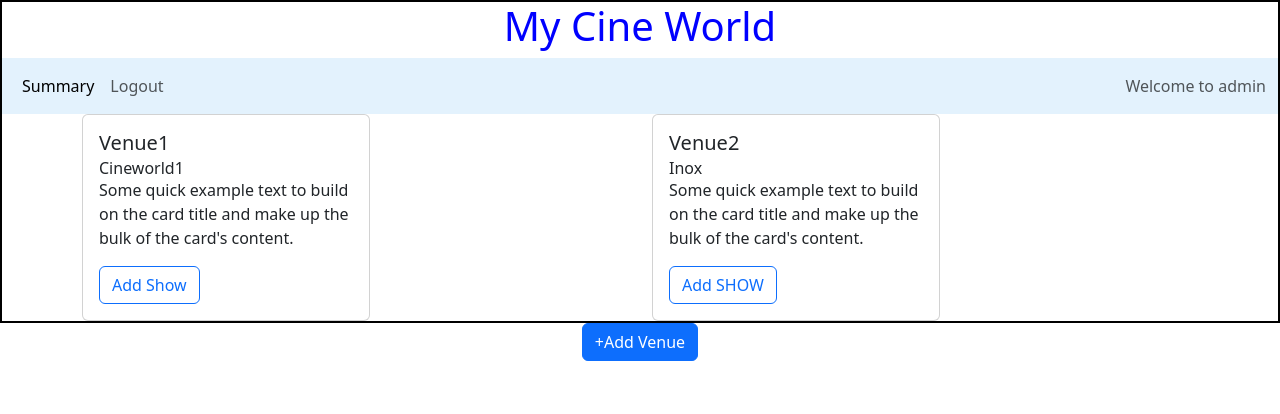
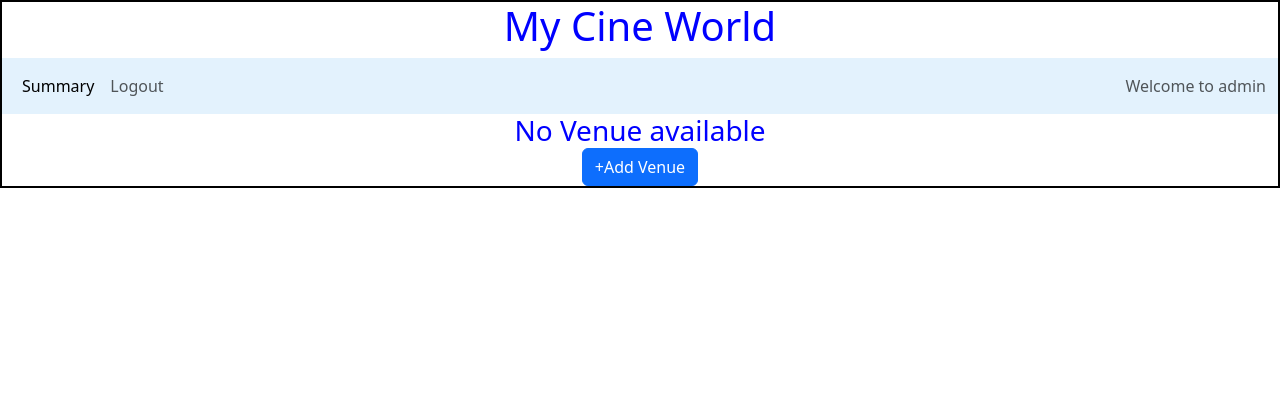
Before and after one commit to rahulpds24/_mad1_24sep24_project, a Flask app: template templates/admin_dashboard.html in a window 1280 px wide. Shown: the top 414 px of the page. Run offline with Flask 3, Linux system fonts and the light colour scheme; the template is opened without the code that fills it, so the values that code supplies are empty.

Commit message:
10th_jan_part4_38_min

```diff
--- a/templates/admin_dashboard.html
+++ b/templates/admin_dashboard.html
@@ -1,42 +1,25 @@
-<!DOCTYPE html>
-<html lang="en">
-<head>
-    <link rel="stylesheet" href="/static/styles/main.css">
-    <link href="https://cdn.jsdelivr.net/npm/bootstrap@5.3.3/dist/css/bootstrap.min.css" rel="stylesheet" integrity="sha384-QWTKZyjpPEjISv5WaRU9OFeRpok6YctnYmDr5pNlyT2bRjXh0JMhjY6hW+ALEwIH" crossorigin="anonymous">
-    <title>Admin Dashboard</title>
-</head>
-<body>
-    <div class="my_container">
-        <div class="center"><h1>My Cine World</h1></div>
-        <div class="my_pannel">
-            <nav class="navbar navbar-expand-lg navbar-light" style="background-color: #e3f2fd;">
-                <div class="container-fluid">
-
-                  <div class="collapse navbar-collapse" id="navbarText">
-                    <ul class="navbar-nav me-auto mb-2 mb-lg-0">
-                      <li class="nav-item">
-                        <a class="nav-link active" aria-current="page" href="#">Summary</a>
-                      </li>
-                      <li class="nav-item">
-                        <a class="nav-link" href="#">Logout</a>
-                      </li>
-
-                    </ul></div>
-                    <span class="navbar-text">
-                      Welcome to admin
-                    </span>
-                  </div>
-                </div>
-              </nav>
+{%extends "admin_layout.html"%}   <!--inherited all nav feature-->
+{%block content%}
               <div class="container">
+                {%if theatres%}
                 <div class="row">
+                    {%for theatre in theatres%}
                   <div class="col">
                     <!-- venue1 card here -->
                     <div class="card" style="width: 18rem;">
                         <div class="card-body">
-                          <h5 class="card-title">Venue1</h5>
-                          <h6 class="card-subtitle">Cineworld1</h6>
-                          <p class="card-text">Some quick example text to build on the card title and make up the bulk of the card's content.</p>
+                          <h5 class="card-title">{{theatre.name}}</h5>
+                          <h6 class="card-subtitle mb-2 text-muted">{{theatre.location}}</h6>
+                          {%if theatre.shows%}
+                          <table>
+                            <tr><th>ID</th><th>Name</th><th>Date/Time</th></tr>
+                            {%for show in theatre.shows%}
+                            <tr><th>{{show.id}}</th><th>{{show.name}}</th><th>{{show.date_time}}</th></tr>
+                            {%endfor%}
+                          </table>
+                          {%else%}
+                          <p>Now Shoe here</p>
+                          {%endif%}
                           <button type="button" class="btn btn-outline-primary">Add Show</button>
                         </div>
 
@@ -44,26 +27,13 @@
 
                     <!-- end of venue1 -->
                   </div>
-                  <div class="col">
-                    <!-- venue2 card here -->
-                    <div class="card" style="width: 18rem;">
-                        <div class="card-body">
-                          <h5 class="card-title">Venue2</h5>
-                          <h6 class="card-subtitle">Inox</h6>
-                          <p class="card-text">Some quick example text to build on the card title and make up the bulk of the card's content.</p>
-                          <button type="button" class="btn btn-outline-primary">Add SHOW</button>
-                        </div>
-
-                      </div>
-
-                    <!-- end of venue2 -->
-                  </div>
+               {%endfor%}
 
                 </div>
+                {%else%}
+                <h3 class="center">No Venue available</h3>
+                {%endif%}
+                </div>
+                <div class="center"><button type="button" class="btn btn-primary">+Add Venue</button>
               </div>
-        </div>
-        <div class="center">
-        <button type="button" class="btn btn-primary">+Add Venue</button></div>
-    </div>
-</body>
-</html>
+              {%endblock%}
--- /dev/null
+++ b/templates/admin_layout.html
@@ -0,0 +1,38 @@
+<!DOCTYPE html>
+<html lang="en">
+<head>
+    <link rel="stylesheet" href="/static/styles/main.css">
+    <link href="https://cdn.jsdelivr.net/npm/bootstrap@5.3.3/dist/css/bootstrap.min.css" rel="stylesheet" integrity="sha384-QWTKZyjpPEjISv5WaRU9OFeRpok6YctnYmDr5pNlyT2bRjXh0JMhjY6hW+ALEwIH" crossorigin="anonymous">
+    <title>Admin Dashboard</title>
+</head>
+<body>
+    <div class="my_container">
+        <div class="center"><h1>My Cine World</h1></div>
+        <div class="my_pannel">
+            <nav class="navbar navbar-expand-lg navbar-light" style="background-color: #e3f2fd;">
+                <div class="container-fluid">
+
+                  <div class="collapse navbar-collapse" id="navbarText">
+                    <ul class="navbar-nav me-auto mb-2 mb-lg-0">
+                      <li class="nav-item">
+                        <a class="nav-link active" aria-current="page" href="#">Summary</a>
+                      </li>
+                      <li class="nav-item">
+                        <a class="nav-link" href="#">Logout</a>
+                      </li>
+
+                    </ul></div>
+                    <span class="navbar-text">
+                      Welcome to admin
+                    </span>
+                  </div>
+                  </nav>
+                </div>
+
+              {%block content%}
+              <!--this part is getting from child html-->
+              {%endblock%}
+              </div>
+
+    </body>
+</html>
--- a/templates/index.html
+++ b/templates/index.html
@@ -13,4 +13,4 @@
     <div class="center"><a href="/login" type="button" class="btn btn-primary">login</div>
 
 </body>
-</html>lso
+</html>
```
Also changed, not shown: templates/user_dashboard.html (+4 -38 lines), templates/user_layout.html (added, +42 -0 lines).
